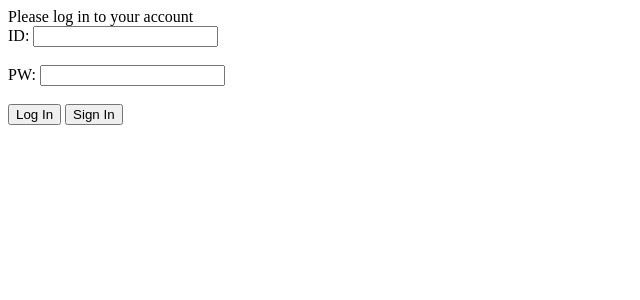
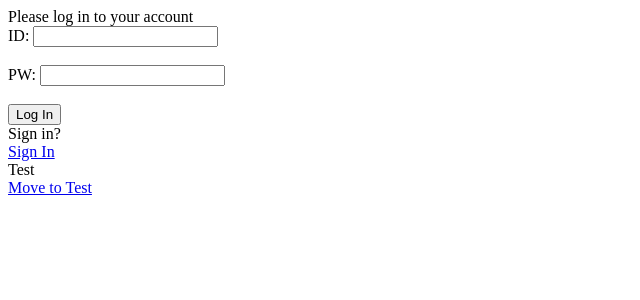
Before and after one commit to nonjang545/HA-Project, a Django app: page / in a window 1280 px wide. Shown: the top 300 px of the page, without its empty margins (0-640 px from the left). Run offline with Django 3.2, Linux system fonts and the light colour scheme.

Commit message:
minor edits

```diff
--- a/test_website/templates/index.html
+++ b/test_website/templates/index.html
@@ -2,7 +2,7 @@
 <html>
 <head>
 <meta charset="utf-8">
-    <title>Home</title>
+<title>Home</title>
 </head>
 <body>
     <div> Please log in to your account </div>
@@ -11,12 +11,21 @@
             <input type="text" id="userID" name="userID"><br><br>
             <label for="userPW">PW:</label>
             <input type="text" id="userPW" name="userPW"><br><br>
-            <input type="button" value="Log In">
+            <input type="submit" value="Log In">
+        </form>
 
-            <!-- SignIn Button -->
-            <form action="signin.html">
-                <input type="submit" value="Sign In" />
-            </form>
-        </form>
+    <div> Sign in? </div>
+        <a href="signin.html">
+           <botton>Sign In</botton>
+        </a>
+
+     <div> Test </div>
+        <a href="test.html">
+           <botton>Move to Test</botton>
+        </a>
+
+    <script>
+        alert("Welcome! Please report what you ate today.")
+    </script>
 </body>
 </html>
--- a/test_website/templates/signin.html
+++ b/test_website/templates/signin.html
@@ -2,7 +2,7 @@
 <html>
 <head>
 <meta charset="utf-8">
-    <title>SignInPage</title>
+<title>SignInPage</title>
 </head>
 <body>
     <h1> This is Sign In Page. </h1>
--- a/test_website/urls.py
+++ b/test_website/urls.py
@@ -19,7 +19,8 @@ from django.urls import path
 from . import views
 
 urlpatterns = [
-    # path('admin/', admin.site.urls),
+    path('admin/', admin.site.urls),
     path('', views.index, name="index"),
-    path('', views.signin, name="signin")
+    path('signin', views.signin, name="signin"),
+    path('', views.test, name="test"),
 ]
--- a/test_website/views.py
+++ b/test_website/views.py
@@ -7,3 +7,6 @@ def index(request):
 
 def signin(request):
     return render(request, 'signin.html')
+
+def test(request):
+    return render(request, 'test.html')
```
Also changed, not shown: test_website/templates/test.html (added).
